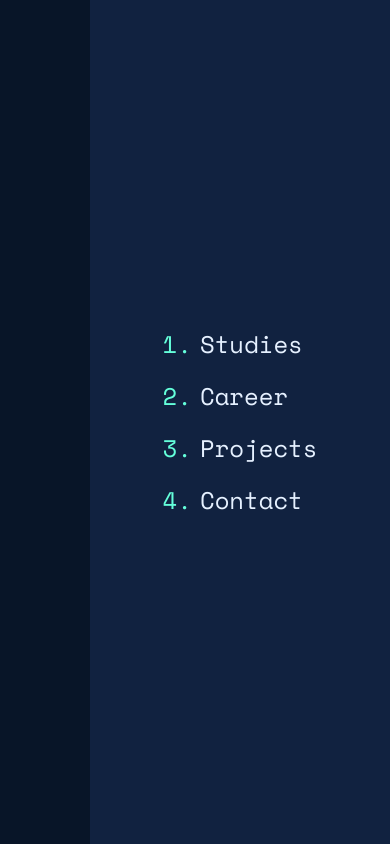
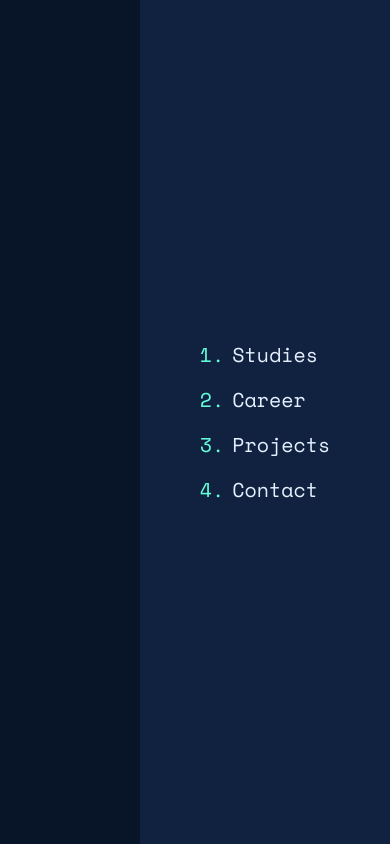
Before and after one commit to sergiopmdeveloper/portfolio, a React (Vite) app: page / in a window 390 px wide. Both pictures are taken after a click on the icon 342 px from the left and 48 px from the top of the page. Built offline with nearby package versions, Linux system fonts and the light colour scheme.

Commit message:
style: implement styles for smaller screens

```diff
--- a/src/components/Header/Header.tsx
+++ b/src/components/Header/Header.tsx
@@ -33,6 +33,10 @@ const HeaderContainer = styled.header<{
   ${props =>
     props.$activeResponsiveMenu &&
     '@media (width <= ' + theme.tablet + ') {transform: translateY(-100%);}'};
+
+  @media (width <= ${theme.largeMobile}) {
+    height: 5rem;
+  }
 `
 
 const HeaderContent = styled(AppSection)`
--- a/src/components/Header/ResponsiveLink.tsx
+++ b/src/components/Header/ResponsiveLink.tsx
@@ -32,6 +32,14 @@ const NavItem = styled.li`
   &:active ${NavItemText} {
     color: ${theme.green};
     transition: color 0.2s ease;
+  }
+
+  @media (width <= ${theme.largeMobile}) {
+    font-size: ${theme.fontSize4};
+  }
+
+  @media (width <= ${theme.smallMobile}) {
+    font-size: ${theme.fontSize3};
   }
 `
 
--- a/src/components/Header/ResponsiveMenu.tsx
+++ b/src/components/Header/ResponsiveMenu.tsx
@@ -38,6 +38,14 @@ const MenuContainer = styled.div`
   display: flex;
   align-items: center;
   justify-content: center;
+
+  @media (width <= ${theme.largeMobile}) {
+    width: 250px;
+  }
+
+  @media (width <= ${theme.smallMobile}) {
+    width: 225px;
+  }
 `
 
 /**
--- a/src/styles.ts
+++ b/src/styles.ts
@@ -46,6 +46,8 @@ const fontSizes = {
 const screens = {
   laptop: '1440px',
   tablet: '768px',
+  largeMobile: '480px',
+  smallMobile: '360px',
 }
 
 // Theme
@@ -82,4 +84,8 @@ export const AppSection = styled.div`
   max-width: ${theme.laptop};
   margin: 0 auto;
   padding: 0 2rem;
+
+  @media (width <= ${theme.largeMobile}) {
+    padding: 0 1.5rem;
+  }
 `
```
